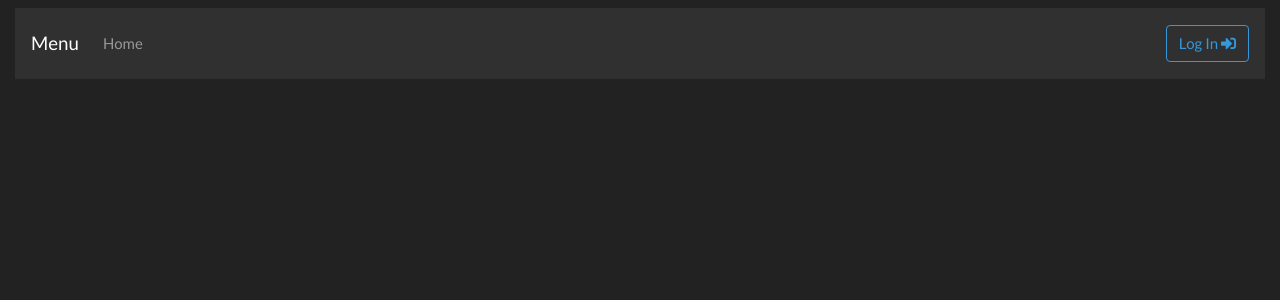
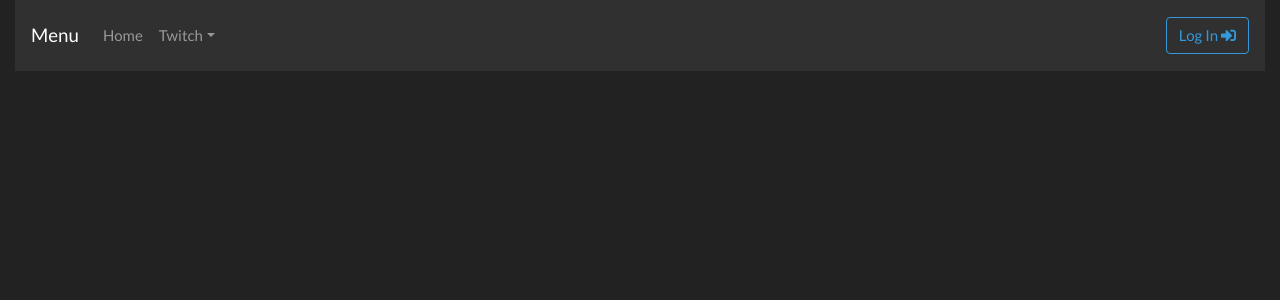
Before and after one commit to smashedr/cssnr-tools, a Django app: template templates/main.html in a window 1280 px wide. Shown: the top 300 px of the page. Run offline with Django 3.2, Linux system fonts and the light colour scheme; the template is opened without the code that fills it, so the values that code supplies are empty; parts of the project's set-up code (start-up, migrations or seed data) failed here and were passed over; some libraries are stand-ins or nearby versions.

Commit message:
Added twitch tool section.

```diff
--- a/cstools/settings.py
+++ b/cstools/settings.py
@@ -94,6 +94,7 @@ INSTALLED_APPS = [
     'django.contrib.staticfiles',
     'home',
     'oauth',
+    'tools',
 ]
 
 MIDDLEWARE = [
--- a/cstools/urls.py
+++ b/cstools/urls.py
@@ -6,5 +6,6 @@ from django.urls import path, include
 urlpatterns = [
     path('', include('home.urls')),
     path('oauth/', include('oauth.urls')),
+    path('twitch/', include('tools.twitch.urls')),
     path('admin/', admin.site.urls),
 ] + static(settings.MEDIA_URL, document_root=settings.MEDIA_ROOT)
--- a/templates/main.html
+++ b/templates/main.html
@@ -37,9 +37,7 @@
 <!-- Main content -->
 <div class="container-fluid">
     {% block heading %}
-        <div class="row">
-            <div class="col">
-                <nav class="navbar navbar-expand-md navbar-light bg-light mt-2">
+        <nav class="navbar navbar-expand-md sticky-top navbar-light bg-light">
             <a class="navbar-brand" href="{% url 'home.index' %}">Menu</a>
             <button class="navbar-toggler" type="button" data-toggle="collapse" data-target="#navbarColor03"
                     aria-controls="navbarColor02" aria-expanded="false" aria-label="Toggle navigation">
@@ -48,9 +46,20 @@
 
             <div class="collapse navbar-collapse" id="navbarColor02">
                 <ul class="navbar-nav mr-auto">
-                            <li class="nav-item {% block home_active %}{% endblock %}">
+
+                    <li class="nav-item {% block active_home %}{% endblock %}">
                         <a class="nav-link" href="{% url 'home.index' %}">Home</a>
                     </li>
+
+                    <li class="nav-item dropdown">
+                        <a class="nav-link dropdown-toggle {% block active_twitch %}{% endblock %}" href="#" id="navbarDropdown" role="button"
+                           data-toggle="dropdown" aria-haspopup="true" aria-expanded="false">
+                            Twitch</a>
+                        <div class="dropdown-menu" aria-labelledby="navbarDropdown">
+                            <a class="dropdown-item" href="{% url 'twitch.live_status' %}">Live Channel Info</a>
+                        </div>
+                    </li>
+
                 </ul>
 
                 {% if not request.user.is_authenticated %}
@@ -71,8 +80,6 @@
                 {% endif %}
             </div>
         </nav>
-            </div>
-        </div>
     {% endblock %}
 
     {% block body %}{% endblock %}
--- a/templates/home.html
+++ b/templates/twitch/live-status.html
@@ -1,6 +1,6 @@
 {% extends "main.html" %}
-{% block home_active %}active{% endblock %}
-{% block title %}Home{% endblock %}
+{% block active_twitch %}active{% endblock %}
+{% block title %}Twitch Live Status{% endblock %}
 {% load home_tags %}
 
 {% block head %}{% endblock %}
@@ -8,7 +8,7 @@
 {% block body %}
     <div class="row mt-2">
         <div class="col">
-            <p>This is Bootstrap 4...</p>
+            <p>This is Bootstrap Twitch Live Status...</p>
         </div>
     </div>
 {% endblock %}
--- /dev/null
+++ b/tools/twitch/urls.py
@@ -0,0 +1,7 @@
+from django.urls import path
+
+import tools.twitch.views as view
+
+urlpatterns = [
+    path('live-status', view.live_status, name='twitch.live_status'),
+]
```
Also changed, not shown: tools/twitch/views.py (added, +11 -0 lines), tools/__init__.py (added), tools/twitch/__init__.py (added). Lines whose indentation alone changed are shown as unchanged.
